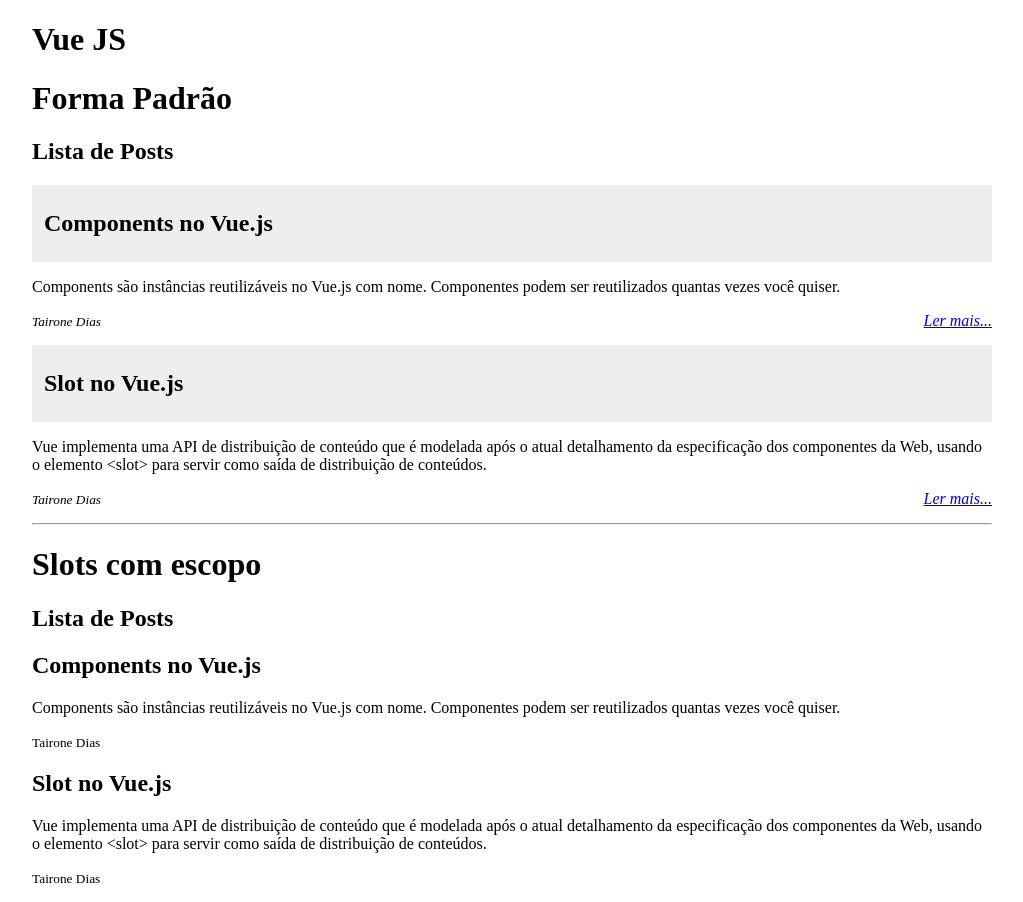
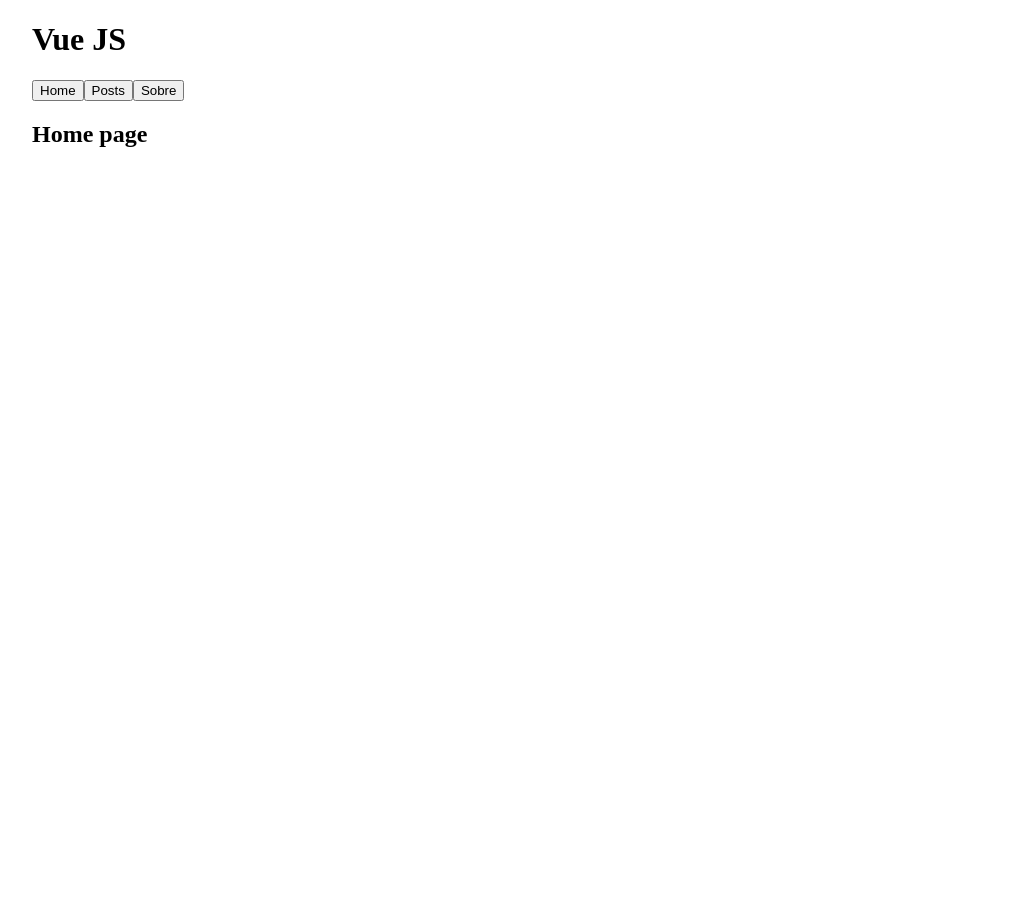
Before and after one commit to taironedias/vue-init, a Vue app in the folder with-docker/code/vue-components-avancado/: page / in a window 1280 px wide. Shown: the whole page, without its empty margins (128-1151 px from the left). After the commit the page ends 800 px from the top, so only its background shows below. Built offline with nearby package versions, Linux system fonts and the light colour scheme.

Commit message:
alternando varios Components com Components Dinamicos

```diff
--- a/with-docker/code/vue-components-avancado/src/App.vue
+++ b/with-docker/code/vue-components-avancado/src/App.vue
@@ -2,34 +2,30 @@
   <div id="app" class="container">
     <h1>Vue JS</h1>
 
-    <h1>Forma Padrão</h1>
+    <button @click="componentSelecionado = 'Home'">Home</button>
+    <button @click="componentSelecionado = 'PostsLista'">Posts</button>
+    <button @click="componentSelecionado = 'Sobre'">Sobre</button>
 
-    <PostsLista :posts="posts" />
-
-    <hr>
-    <h1>Slots com escopo</h1>
-
-    <PostsLista :posts="posts" >
-      <template slot-scope="{ meuPost }">
-        <h2>{{ meuPost.titulo }}</h2>
-        <p>{{ meuPost.conteudo }}</p>
-        <small>{{ meuPost.autor }}</small>
-      </template>
-    </PostsLista>
+    <component :is="componentSelecionado"></component>
 
   </div>
 </template>
 
 <script>
 
+import Home from './components/Home';
 import PostsLista from './components/PostsLista';
+import Sobre from './components/Sobre';
 
 export default {
   components: {
-    PostsLista
+    Home,
+    PostsLista,
+    Sobre
   },
   data() {
     return {
+      componentSelecionado: 'Home',
       posts: [
         {
           id: 1,
--- /dev/null
+++ b/with-docker/code/vue-components-avancado/src/components/Home.vue
@@ -0,0 +1,3 @@
+<template>
+    <h2>Home page</h2>
+</template>
--- /dev/null
+++ b/with-docker/code/vue-components-avancado/src/components/Sobre.vue
@@ -0,0 +1,3 @@
+<template>
+    <h2>Sobre page</h2>
+</template>
```
